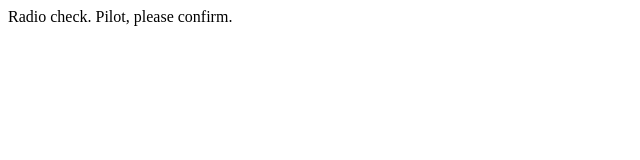
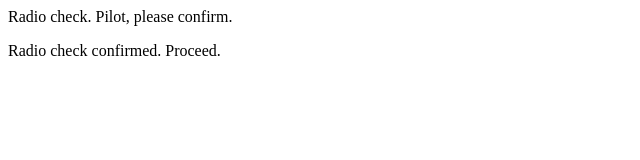
Before and after one commit to DonaldHartley/communication-log, a plain HTML site: page index.html in a window 1280 px wide. Shown: the whole page, without its empty margins (0-640 px from the left). Drawn offline with Linux system fonts and the light colour scheme.

Commit message:
added second line to log

```diff
--- a/index.html
+++ b/index.html
@@ -1,5 +1,6 @@
 <html>
     <body>
         <p>Radio check. Pilot, please confirm.</p>
+        <p>Radio check confirmed. Proceed.</p>
     </body>
 </html>
```
